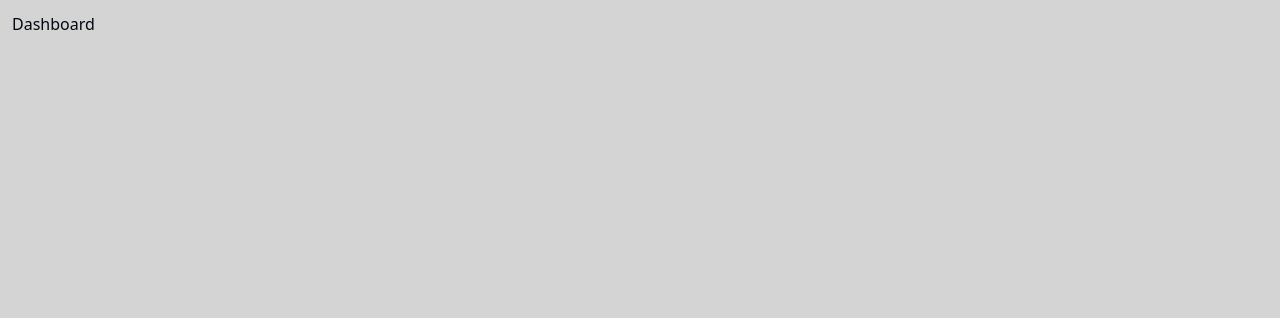
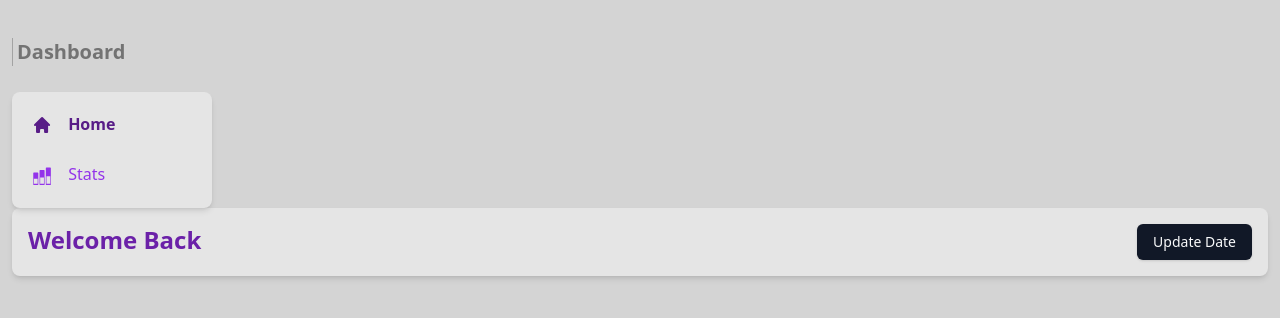
Before and after one commit to anotherITdude/sports-api, a Next.js app: page / in a window 1280 px wide. Shown: the top 318 px of the page. Built offline with nearby package versions, Linux system fonts and the light colour scheme.

Commit message:
new: box, container, navbar, sidebar added

```diff
--- a/app/(site)/page.tsx
+++ b/app/(site)/page.tsx
@@ -1,11 +1,58 @@
+'use client'
+import Box from '@/components/Box';
 import Container from '@/components/Container'
+import Navbar from '@/components/Navbar';
+import SideBar from '@/components/SideBar';
+
+import { Button } from "@/components/ui/button";
+import { useState } from 'react';
 
 
 export default function Home() {
+
+  const [disabled, setDisabled] = useState(false);
+  const updateData = async () => {
+    try {
+      setDisabled(true);
+      const response = await fetch("/api/players");
+      const data = await response.json();
+      console.log(data);
+    } catch (error) {
+      console.error("Error fetching data:", error);
+    } finally {
+      setDisabled(false);
+    }
+  };
+
   return (
-    <Container>
-      Dashboard
-      <div></div>
+    <Container className="">
+      <Navbar />
+      <div>
+        <SideBar />
+        <div>
+          <Box className="mb-4">
+            <div className="flex justify-between">
+              <h1 className="text-purple-800 m-4 text-2xl font-semibold">
+                Welcome Back
+              </h1>
+              <Button
+                disabled={disabled}
+                className={`
+              m-4
+              disabled:cursor-not-allowed
+              disabled:opacity-50
+              `}
+                onClick={() => {
+                  updateData();
+                }}
+                variant="default"
+              >
+                {disabled ? "Updating Data..." : "Update Date"}
+              </Button>
+            </div>
+          </Box>
+        </div>
+      </div>
     </Container>
-  )
+  );
 }
--- /dev/null
+++ b/components/Box.tsx
@@ -0,0 +1,28 @@
+'use client'
+import React from "react";
+import { twMerge } from "tailwind-merge";
+
+interface BoxProps {
+  children?: React.ReactNode;
+  className?: string;
+}
+
+const Box: React.FC<BoxProps> = ({ children, className }) => {
+  return (
+    <div
+      className={twMerge(
+        `bg-neutral-200
+    rounded-lg
+    h-fit
+    w-full
+    shadow-md
+    `,
+        className,
+      )}
+    >
+      {children}
+    </div>
+  );
+};
+
+export default Box;
--- a/components/Container.tsx
+++ b/components/Container.tsx
@@ -1,11 +1,21 @@
 "use client";
 import React from "react";
+import { twMerge } from "tailwind-merge";
 
 interface ContainerProps {
-  children: React.ReactNode;
+  children?: React.ReactNode;
+  className?: string;
 }
-const Container: React.FC<ContainerProps> = ({ children }) => {
-  return <div className="w-full  mx-auto p-3">{children}</div>;
+const Container: React.FC<ContainerProps> = ({
+  children,
+  className,
+  ...props
+}) => {
+  return (
+    <div className={twMerge(`w-full  mx-auto p-3`, className)} {...props}>
+      {children}
+    </div>
+  );
 };
 
 export default Container;
--- /dev/null
+++ b/components/Navbar.tsx
@@ -0,0 +1,33 @@
+"use client";
+import { UserButton } from "@clerk/nextjs";
+import React from "react";
+import { twMerge } from "tailwind-merge";
+
+interface NavbarProps {
+  className?: string;
+}
+
+const Navbar: React.FC<NavbarProps> = ({ className }) => {
+  return (
+    <div
+      className={twMerge(
+        `
+      w-full h-20
+    flex justify-between items-center`,
+        className,
+      )}
+    >
+      <p
+        className="text-xl font-bold text-neutral-500
+      border-l-[1px] border-neutral-400
+      pl-1
+      "
+      >
+        Dashboard
+      </p>
+      <UserButton afterSignOutUrl="/" />
+    </div>
+  );
+};
+
+export default Navbar;
--- /dev/null
+++ b/components/SideBar.tsx
@@ -0,0 +1,59 @@
+'use client'
+import React, { useMemo } from 'react'
+import { HiHome } from "react-icons/hi";
+import { usePathname } from "next/navigation";
+import { ImStatsBars2 } from "react-icons/im";
+import { twMerge } from 'tailwind-merge';
+import Box from './Box';
+import SidebarItem from './SidebarItem';
+
+
+interface SideBarProps {
+  children?: React.ReactNode;
+  className?: string
+}
+
+const SideBar: React.FC<SideBarProps> = ({ children, className }) => {
+  const pathname = usePathname();
+  const routes = useMemo(
+    () => [
+      {
+        label: "Home",
+        active: pathname === "/",
+        href: "/",
+        icon: HiHome,
+      },
+      {
+        label: "Stats",
+        active: pathname === "/stats",
+        href: "/stats",
+        icon: ImStatsBars2,
+      },
+    ],
+    [pathname],
+  );
+  return (
+    <div
+      className={twMerge(
+        `
+  md:flex
+        flex-col
+        gap-y-2
+        h-fit
+        w-[200px]
+  `,
+        className,
+      )}
+    >
+      <Box>
+        <div className="flex flex-col gap-y-4 px-5 py-4">
+          {routes.map((route) => (
+            <SidebarItem key={route.label} {...route} />
+          ))}
+        </div>
+      </Box>
+    </div>
+  );
+};
+
+export default SideBar
--- /dev/null
+++ b/components/SidebarItem.tsx
@@ -0,0 +1,44 @@
+import Link from "next/link";
+import React from "react";
+import { IconType } from "react-icons";
+import { twMerge } from "tailwind-merge";
+
+interface SidebarItemProps {
+  icon: IconType;
+  label: string;
+  active: boolean;
+  href: string;
+}
+
+const SidebarItem: React.FC<SidebarItemProps> = ({
+  icon: Icon,
+  label,
+  active,
+  href,
+}) => {
+  return (
+    <Link
+      href={href}
+      className={twMerge(
+        `flex
+    flex-row
+    h-auto
+    w-full
+     gap-x-4
+        text-md
+        font-medium
+        cursor-pointer
+        hover:text-purple-400
+        transition
+        text-purple-600
+        py-1`,
+        active && "text-purple-900 font-bold",
+      )}
+    >
+      <Icon size={26} />
+      <p className="truncate w-full">{label}</p>
+    </Link>
+  );
+};
+
+export default SidebarItem;
--- /dev/null
+++ b/components/ui/button.tsx
@@ -0,0 +1,57 @@
+import * as React from "react"
+import { Slot } from "@radix-ui/react-slot"
+import { cva, type VariantProps } from "class-variance-authority"
+
+import { cn } from "@/lib/utils"
+
+const buttonVariants = cva(
+  "inline-flex items-center justify-center rounded-md text-sm font-medium transition-colors focus-visible:outline-none focus-visible:ring-1 focus-visible:ring-ring disabled:pointer-events-none disabled:opacity-50",
+  {
+    variants: {
+      variant: {
+        default:
+          "bg-primary text-primary-foreground shadow hover:bg-primary/90",
+        destructive:
+          "bg-destructive text-destructive-foreground shadow-sm hover:bg-destructive/90",
+        outline:
+          "border border-input bg-transparent shadow-sm hover:bg-accent hover:text-accent-foreground",
+        secondary:
+          "bg-secondary text-secondary-foreground shadow-sm hover:bg-secondary/80",
+        ghost: "hover:bg-accent hover:text-accent-foreground",
+        link: "text-primary underline-offset-4 hover:underline",
+      },
+      size: {
+        default: "h-9 px-4 py-2",
+        sm: "h-8 rounded-md px-3 text-xs",
+        lg: "h-10 rounded-md px-8",
+        icon: "h-9 w-9",
+      },
+    },
+    defaultVariants: {
+      variant: "default",
+      size: "default",
+    },
+  }
+)
+
+export interface ButtonProps
+  extends React.ButtonHTMLAttributes<HTMLButtonElement>,
+    VariantProps<typeof buttonVariants> {
+  asChild?: boolean
+}
+
+const Button = React.forwardRef<HTMLButtonElement, ButtonProps>(
+  ({ className, variant, size, asChild = false, ...props }, ref) => {
+    const Comp = asChild ? Slot : "button"
+    return (
+      <Comp
+        className={cn(buttonVariants({ variant, size, className }))}
+        ref={ref}
+        {...props}
+      />
+    )
+  }
+)
+Button.displayName = "Button"
+
+export { Button, buttonVariants }
--- a/package.json
+++ b/package.json
@@ -11,6 +11,7 @@
   "dependencies": {
     "@clerk/nextjs": "^4.23.2",
     "@radix-ui/react-icons": "^1.3.0",
+    "@radix-ui/react-slot": "^1.0.2",
     "@types/node": "20.5.0",
     "@types/react": "18.2.20",
     "@types/react-dom": "18.2.7",
@@ -23,6 +24,7 @@
     "postcss": "8.4.27",
     "react": "18.2.0",
     "react-dom": "18.2.0",
+    "react-icons": "^4.10.1",
     "tailwind-merge": "^1.14.0",
     "tailwindcss": "3.3.3",
     "tailwindcss-animate": "^1.0.6",
```
Also changed, not shown: 1 other file (tests, documents, lock files or other folders).
